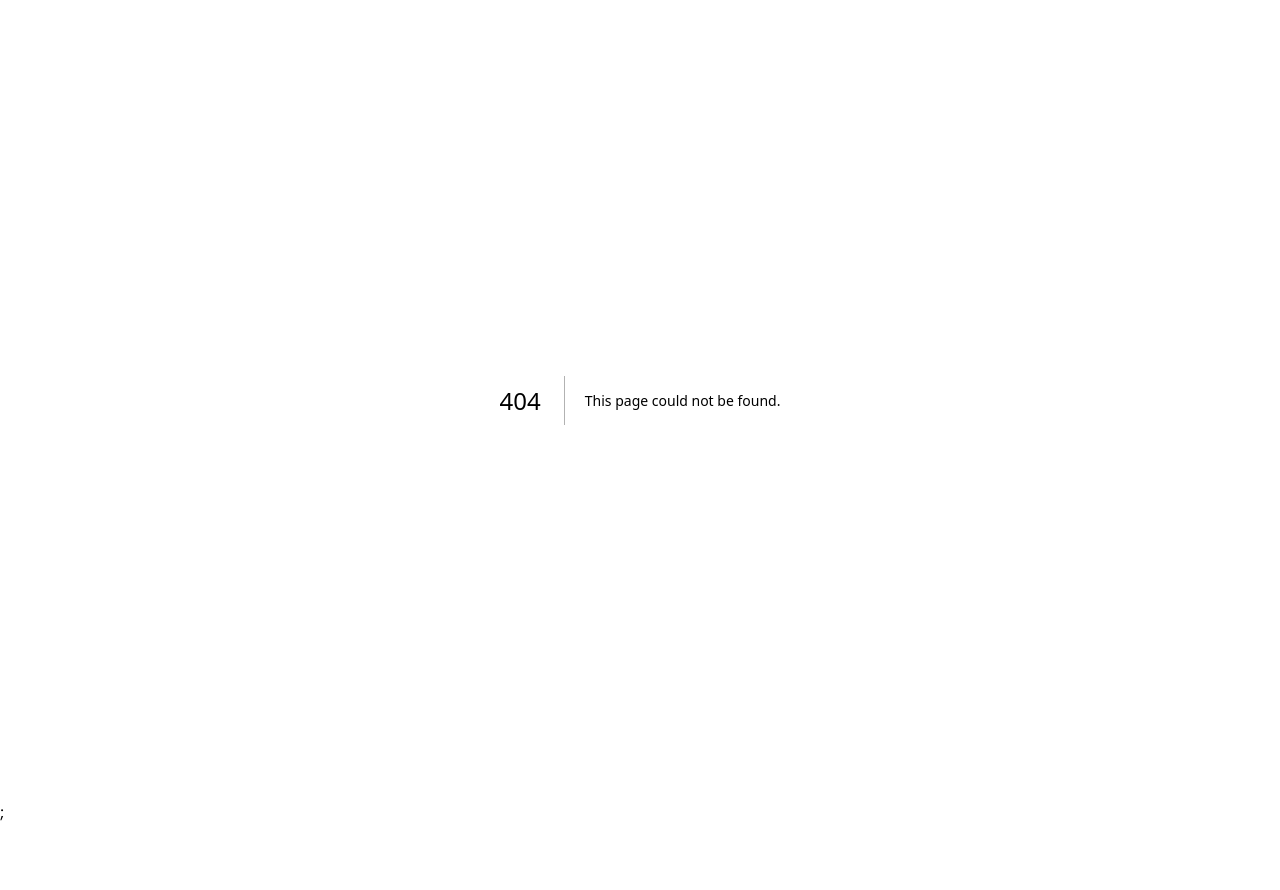
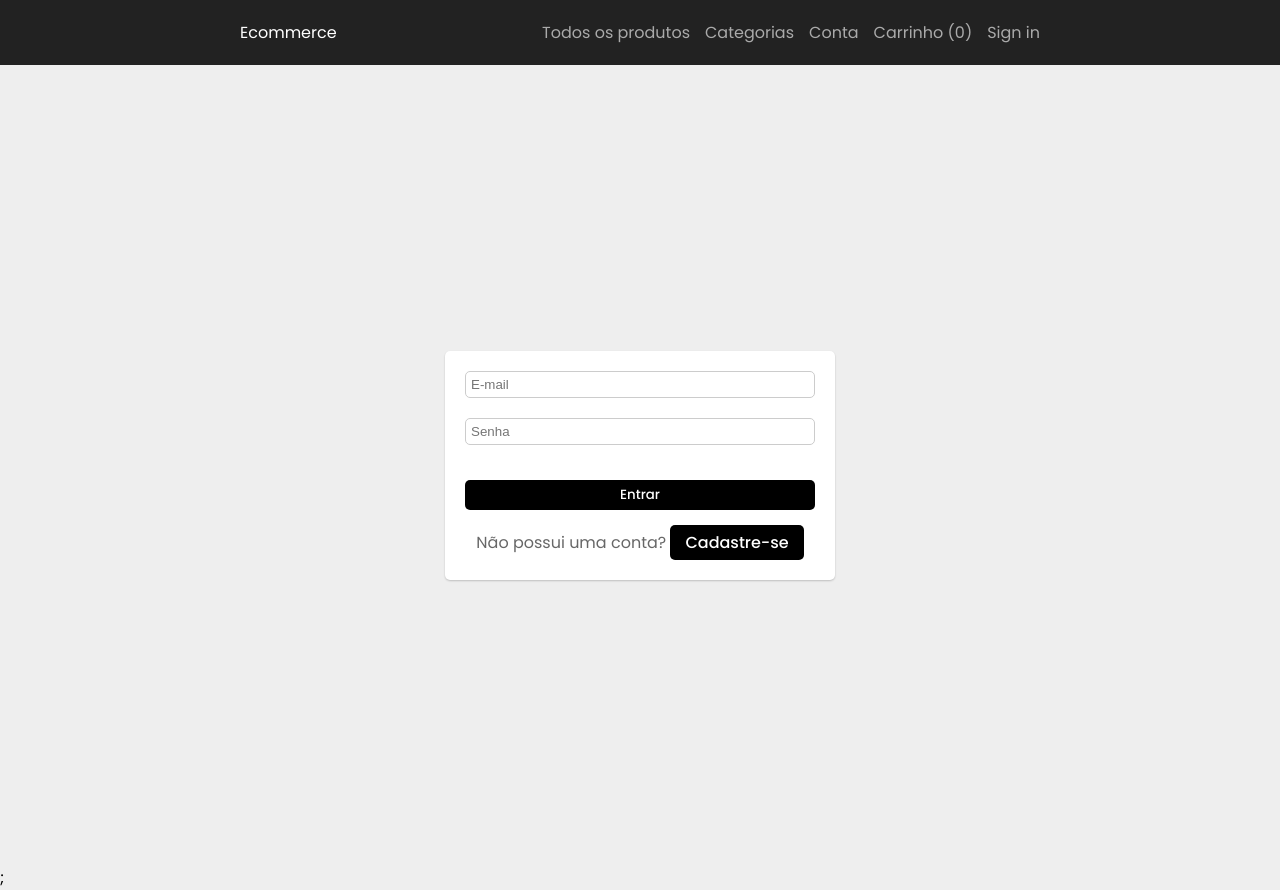
Before and after one commit to jaziel1974/vmn_ecomm_frontend, a Next.js app: page /signin in a window 1280 px wide. Before the commit this address had no page. Before the commit the page ends 825 px from the top, so only its background shows below. Built offline with nearby package versions, Linux system fonts and the light colour scheme.

Commit message:
signup, signin

```diff
--- a/components/Header.js
+++ b/components/Header.js
@@ -1,10 +1,11 @@
 import Link from "next/link";
 import styled from "styled-components";
 import Center from "@/components/Center";
-import {useContext, useState} from "react";
-import {CartContext} from "@/components/CartContext";
+import { useContext, useState } from "react";
+import { CartContext } from "@/components/CartContext";
 import BarsIcon from "@/components/icons/Bars";
 import { useSession } from "next-auth/react";
+import useAuth from "@/pages/hooks/useAuth";
 
 const StyledHeader = styled.header`
     background-color: #222;
@@ -64,11 +65,14 @@ const NavButton = styled.button`
 `;
 
 export default function Header() {
-    const { data: session, status } = useSession();
+    const { cartProducts } = useContext(CartContext);
+    const [mobileNavActive, setMobileNavActive] = useState(false);
+    const { signed, signout } = useAuth();
 
-    const { cartProducts } = useContext(CartContext);
+    const handleLogin = () => {
+        signout();
+    }
 
-    const [mobileNavActive, setMobileNavActive] = useState(false);
     return (
         <StyledHeader >
             <Center>
@@ -79,19 +83,14 @@ export default function Header() {
                         <NavLink href={'/categories'}>Categorias</NavLink>
                         <NavLink href={'/account'}>Conta</NavLink>
                         <NavLink href={'/cart'}>Carrinho ({cartProducts.length})</NavLink>
-                        {!session && (
-                            <NavLink href='/api/auth/signin'
+                        {!signed && (
+                            <NavLink href={'/signin'}>Sign in</NavLink>
+                        )}
+                        {signed && (
+                            <NavLink href=''
                                 onClick={e => {
                                     e.preventDefault();
-                                    signIn();
-                                }}>Sign in
-                            </NavLink>
-                        )}
-                        {session && (
-                            <NavLink href='/api/auth/signout'
-                                onClick={e => {
-                                    e.preventDefault();
-                                    signOut();
+                                    handleLogin();
                                 }}>Sign out
                             </NavLink>
                         )}
--- a/components/ProductBox.js
+++ b/components/ProductBox.js
@@ -5,6 +5,7 @@ import Link from "next/link";
 import { useContext } from "react";
 import { CartContext } from "./CartContext";
 import { useSession } from "next-auth/react";
+import useAuth from "@/pages/hooks/useAuth";
 
 const ProductWrapper = styled.div`
 
@@ -60,7 +61,7 @@ const Price = styled.div`
 `;
 
 export default function ProductBox({ _id, title, description, price, images }) {
-    const session = useSession();
+    const {signed} = useAuth();
 
     const { addProduct } = useContext(CartContext);
     const url = '/product/' + _id;
@@ -72,7 +73,7 @@ export default function ProductBox({ _id, title, description, price, images }) {
             <ProductInfoBox>
                 <Title href={url}>{title}</Title>
                 <PriceRow>
-                    {session && session.status.toString() === "authenticated" && (
+                    {signed && (
                         <Price>
                             ${price}
                         </Price>
--- a/pages/_app.js
+++ b/pages/_app.js
@@ -1,6 +1,6 @@
 import { CartContextProvider } from "@/components/CartContext";
 import { createGlobalStyle } from "styled-components";
-import {SessionProvider} from "next-auth/react";
+import { AuthProvider } from "./api/auth/auth";
 
 const GlobalStyles = createGlobalStyle`
   @import url('https://fonts.googleapis.com/css2?family=Poppins:wght@400;500;600;700&display=swap');
@@ -14,11 +14,11 @@ const GlobalStyles = createGlobalStyle`
 
 export default function App({ Component, pageProps: { session, ...pageProps } }) {
   return (
-    <SessionProvider session={session}>
-      <GlobalStyles />
-      <CartContextProvider>
-        <Component {...pageProps} />;
-      </CartContextProvider>
-    </SessionProvider>
+    <AuthProvider>
+        <GlobalStyles />
+        <CartContextProvider>
+          <Component {...pageProps} />;
+        </CartContextProvider>
+    </AuthProvider>
   );
 }
--- /dev/null
+++ b/pages/api/auth/auth.js
@@ -0,0 +1,70 @@
+import { createContext, useEffect, useState } from "react";
+
+export const AuthContext = createContext({});
+
+export const AuthProvider = ({ children }) => {
+    const [user, setUser] = useState();
+
+    useEffect(() => {
+        const userToken = localStorage.getItem('user_token');
+        const userStorage = localStorage.getItem('users_db');
+
+        if (userToken && userStorage) {
+            const hasUser = JSON.parse(userStorage).filter(user => user.email === JSON.parse(userToken).email);
+            if (hasUser) {
+                setUser(hasUser[0]);
+            }
+        }
+    }, []);
+
+    const signin = (email, password) => {
+        const userStorage = JSON.parse(localStorage.getItem('users_db'));
+        const hasUser = userStorage?.filter(user => user.email === email);
+
+        if (hasUser?.length) {
+            if (hasUser[0].email === email && hasUser[0].password === password) {
+                const token = Math.random().toString(36).substring(2);
+                localStorage.setItem('user_token', JSON.stringify({ email, token }));
+                setUser({ email, password });
+                return;
+            } else {
+                return 'Usuário ou senha incorretos';
+            }
+        } else {
+            return 'Usuário não encontrado';
+        }
+    };
+
+    const signup = (email, password) => {
+        const userStorage = JSON.parse(localStorage.getItem('users_db'));
+        const hasUser = userStorage?.filter(user => user.email === email);
+
+        if (hasUser?.length) {
+            return 'Usuário já existe';
+        }
+
+        let newUser;
+
+        if (userStorage) {
+            newUser = [...userStorage, { email, password }];
+        } else {
+            newUser = [{ email, password }];
+        }
+
+        localStorage.setItem('users_db', JSON.stringify(newUser));
+        return;
+    };
+
+    const signout = () => {
+        setUser(null);
+        localStorage.removeItem('user_token');
+    };
+
+    return (
+        <AuthContext.Provider
+            value={{ user, signed: !!user, signin, signup, signout }}
+        >
+            {children}
+        </AuthContext.Provider>
+    );
+};
--- /dev/null
+++ b/pages/hooks/useAuth.js
@@ -0,0 +1,9 @@
+import { useContext } from 'react';
+import { AuthContext } from '../../pages/api/auth/auth';
+
+const useAuth = () => {
+    const context = useContext(AuthContext);
+    return context;
+};
+
+export default useAuth;
--- /dev/null
+++ b/pages/signin.js
@@ -0,0 +1,98 @@
+import Button from '@/components/Button';
+import ButtonLink from '@/components/ButtonLink';
+import Center from '@/components/Center';
+import Header from '@/components/Header';
+import Input from '@/components/Input';
+import React, { useState } from 'react';
+import styled from 'styled-components';
+import useAuth from './hooks/useAuth';
+import { useRouter } from 'next/navigation'
+
+export const Container = styled.div`
+    display: flex;
+    align-items: center;
+    justify-content: center;
+    flex-direction: column;
+    gap: 10px;
+    height: 100vh;
+`;
+
+export const Content = styled.div`
+    gap: 15px;
+    display: flex;
+    align-items: center;
+    justify-content: center;
+    flex-direction: column;
+    width: 100%;
+    box-shadow: 0 1px 2px #0003;
+    background-color: white;
+    max-width: 350px;
+    padding: 20px;
+    border-radius: 5px;
+`;
+
+export const Label = styled.label`
+    font-size: 18px;
+    font-weight: 600;
+    color: #676767;
+`;
+
+export const LabelSignup = styled.label`
+    font-size: 16px;
+    color: #676767;
+`;
+
+export const LabelError = styled.label`
+    font-size: 14px;
+    color: red;
+`;
+
+export const Strong = styled.strong`
+    cursor: pointer;
+
+    a{
+        text-decoration: none;
+        color: #676767;
+    }
+`;
+
+export default function SigninPage() {
+    const router = useRouter();
+
+    const { signin } = useAuth();
+
+    const [email, setEmail] = useState('');
+    const [password, setPassword] = useState('');
+    const [error, setError] = useState('');
+
+    const handleLogin = () => {
+        if(!email | !password) {
+            setError('Preencha todos os campos');
+            return;
+        }
+        const res = signin(email, password);
+        if(res){
+            setError(res);
+            return;
+        }
+        router.push('/products');
+    }
+
+    return (
+        <>
+            <Header />
+            <Center>
+                <Container>
+                    <Content>
+
+                        <Input placeholder="E-mail" type="email" value={email} onChange={e => [setEmail(e.target.value), setError('')]}></Input>
+                        <Input placeholder="Senha" type="password" value={password} onChange={e => [setPassword(e.target.value), setError('')]}></Input>
+                        <LabelError>{error}</LabelError>
+                        <Button black block onClick={handleLogin}>Entrar</Button>
+                        <LabelSignup>Não possui uma conta? <ButtonLink href="/signup" black={1}>Cadastre-se</ButtonLink></LabelSignup>
+                    </Content>
+                </Container>
+            </Center>
+        </>
+    );
+}
```
Also changed, not shown: pages/signup.js (added, +104 -0 lines).
